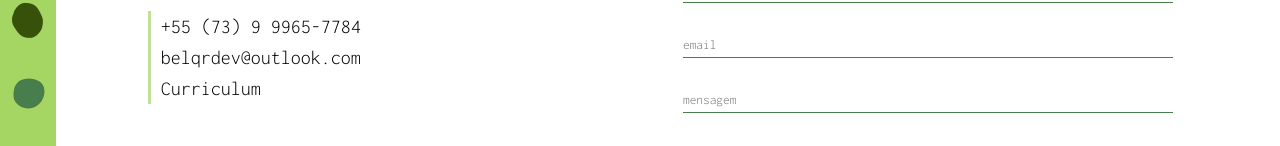
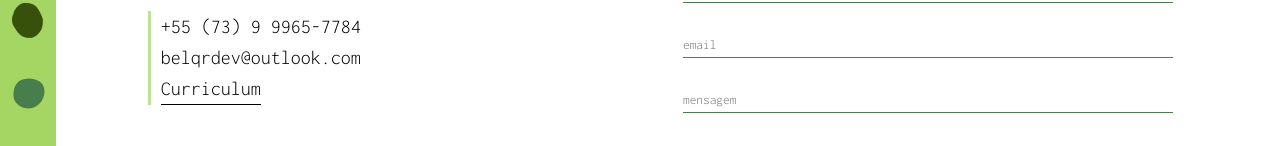
Before and after one commit to belqr/portfolio, a React (Create React App) app: page /contact in a window 1280 px wide. Shown: the part 287-433 px from the top of the page. Built offline with nearby package versions, Linux system fonts and the light colour scheme.

Commit message:
feat: update component

```diff
--- a/src/pages/contato/contact.jsx
+++ b/src/pages/contato/contact.jsx
@@ -2,6 +2,7 @@ import Form from './components/form';
 import { Container } from './style';
 
 function Contact() {
+
    return(
       <Container>
          <h2> Contato </h2>
@@ -14,7 +15,7 @@ function Contact() {
                <div>
                   <p> +55 (73) 9 9965-7784 </p>
                   <p> belqrdev@outlook.com </p>
-                  <a href=''> <p> Curriculum </p> </a>
+                  <a href='https://drive.google.com/file/d/1d3PBrvxfndSOlorVMmTfb0u9WnWrepaX/view?usp=sharing' target='blank'> <p className='p-curriculum'> Curriculum </p> </a>
                </div>
             </div>
             <Form />
--- a/src/pages/contato/style.js
+++ b/src/pages/contato/style.js
@@ -60,6 +60,11 @@ export const Container = styled.div`
                padding: 5px 0;
                font-size: 20px;
             }
+
+            .p-curriculum {
+               width: fit-content;
+               border-bottom: 1px solid black;
+            }
          }
       }
    }
```
